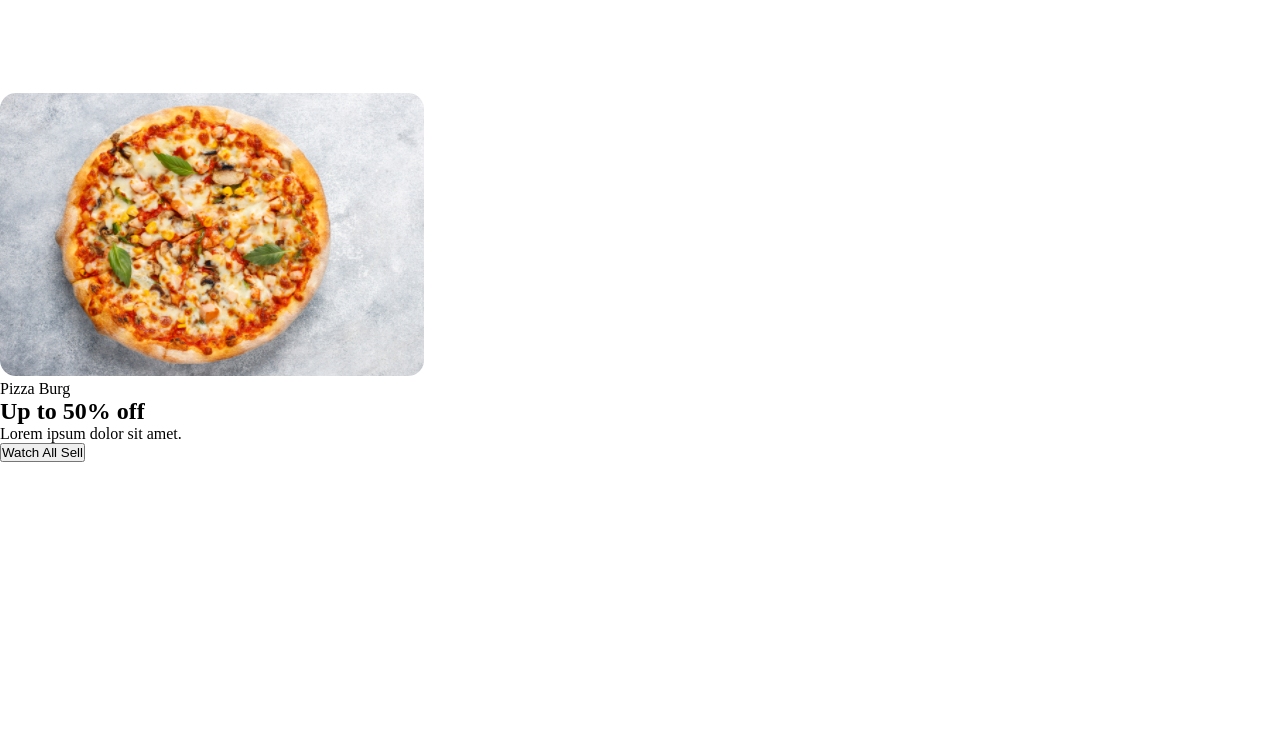
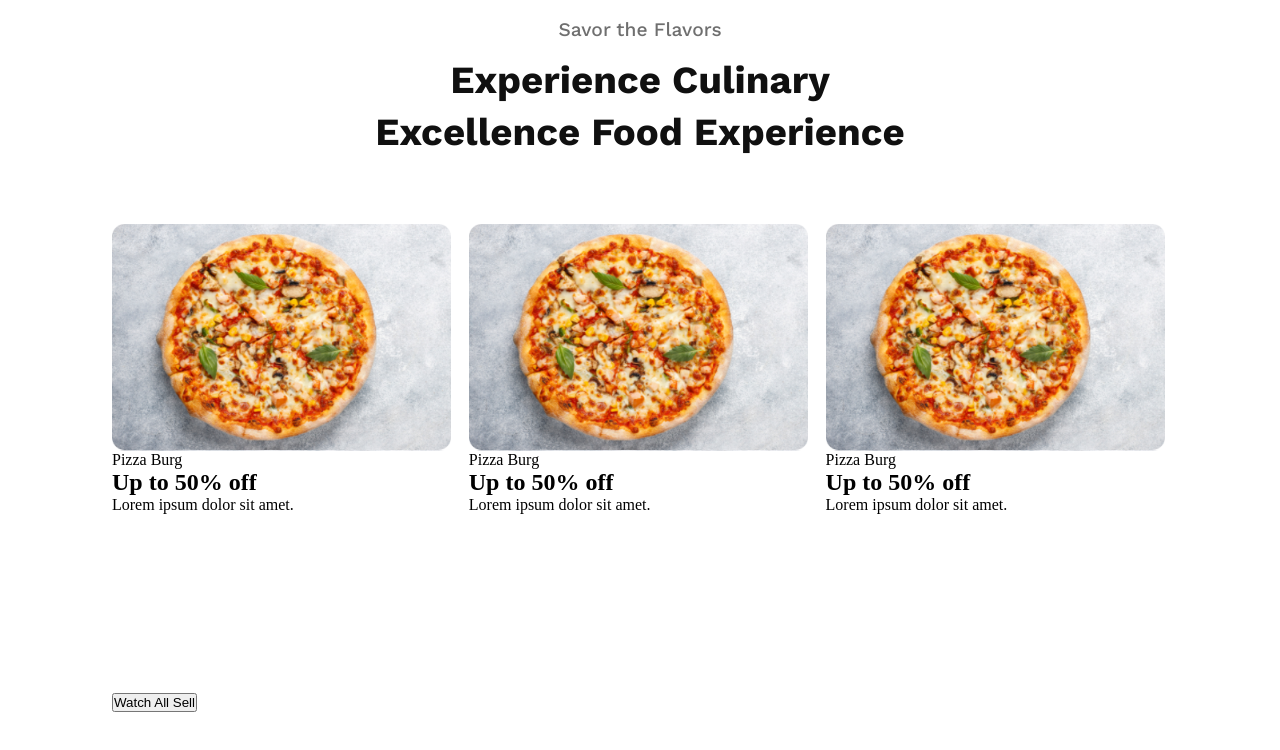
Before and after one commit to atmabdullaham/food-restaurant, a plain HTML site: page index.html in a window 1280 px wide. Shown: the part 776-1526 px from the top of the page. Before the commit the page ends 1238 px from the top, so only its background shows below. Drawn offline with nearby package versions, Linux system fonts and the light colour scheme.

Commit message:
added the cards without proper design

```diff
--- a/index.html
+++ b/index.html
@@ -35,20 +35,36 @@
           <p class="sub-title">Savor the Flavors</p>
           <h1 class="title">Experience Culinary Excellence Food Experience</h1>
         </div>
-        <div>
+        <div class="card-container">
           <div class="card">
-            <div>
-              <img src="/assets/pizza.png" alt="" />
-            </div>
+            <div class="card-img"></div>
             <div>
               <span>Pizza Burg</span>
             </div>
 
             <h1>Up to 50% off</h1>
             <p>Lorem ipsum dolor sit amet.</p>
-            <button>Watch All Sell</button>
+          </div>
+          <div class="card">
+            <div class="card-img"></div>
+            <div>
+              <span>Pizza Burg</span>
+            </div>
+
+            <h1>Up to 50% off</h1>
+            <p>Lorem ipsum dolor sit amet.</p>
+          </div>
+          <div class="card">
+            <div class="card-img"></div>
+            <div>
+              <span>Pizza Burg</span>
+            </div>
+
+            <h1>Up to 50% off</h1>
+            <p>Lorem ipsum dolor sit amet.</p>
           </div>
         </div>
+        <button>Watch All Sell</button>
       </div>
     </section>
   </body>
--- a/styles/style.css
+++ b/styles/style.css
@@ -66,3 +66,74 @@
   background: rgb(82, 195, 3);
   border: none;
 }
+
+#card-box{
+ width: 1056px;
+ margin: 60px auto;
+}
+
+#card-box .title{
+ color: rgb(16, 16, 16);
+  font-family: "Work Sans";
+  font-size: 38.4px;
+  font-weight: 700;
+  line-height: 51.2px;
+  letter-spacing: 0%;
+  text-align: center;
+  /* Your Favorite Brands Food Are Now On Sale */
+   /* position: static; */
+   width: 552px;
+   height: 102.4px;
+
+   /* Auto layout */
+   /* display: flex;
+   flex-direction: column;
+   justify-content: flex-start;
+   align-items: center;
+   gap: 12.8;
+   padding: 0px; */
+
+
+   /* Inside Auto Layout */
+   /* flex: none;
+   order: 1;
+   flex-grow: 0;
+   margin: 12.8px 0px; */
+}
+
+#card-box .sub-title{
+color: rgb(16, 16, 16);
+ font-family: "Work Sans";
+ font-size: 19.2px;
+ font-weight: 500;
+ line-height: 22.4px;
+ letter-spacing: 0%;
+ text-align: center;
+ opacity: 0.6;
+}
+
+#card-box .title-div{
+
+ display: flex;
+ justify-content: center;
+ flex-direction: column;
+ align-items: center;
+ margin-bottom: 48.4px;
+}
+.card-container{
+ margin-bottom: 51.2px;
+ display: flex;
+ gap: 19.2px;
+}
+
+.card{
+ width: 337.6px;
+ height: 417.6px;
+}
+
+.card-img{
+ width: 339.2px;
+ height: 226.4px;
+ background-image: url("/assets/pizza.png");
+ background-size: contain;
+}
```
